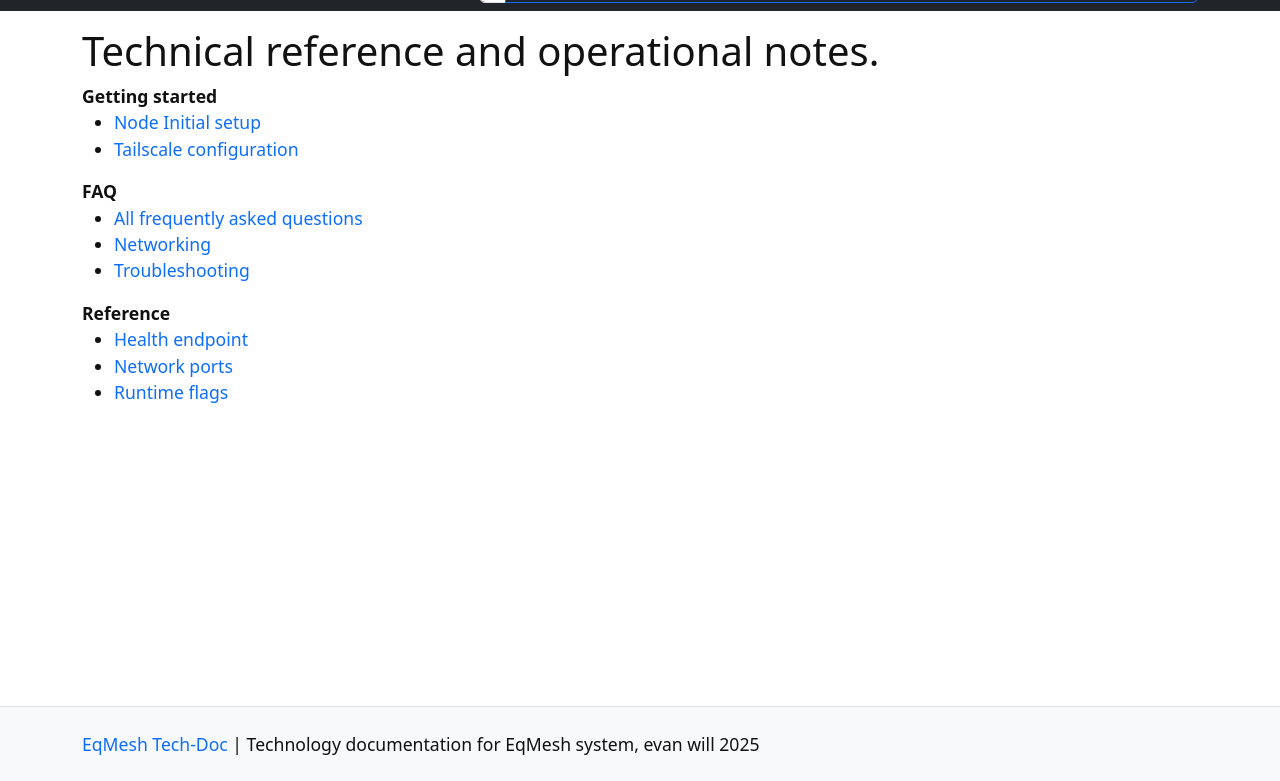
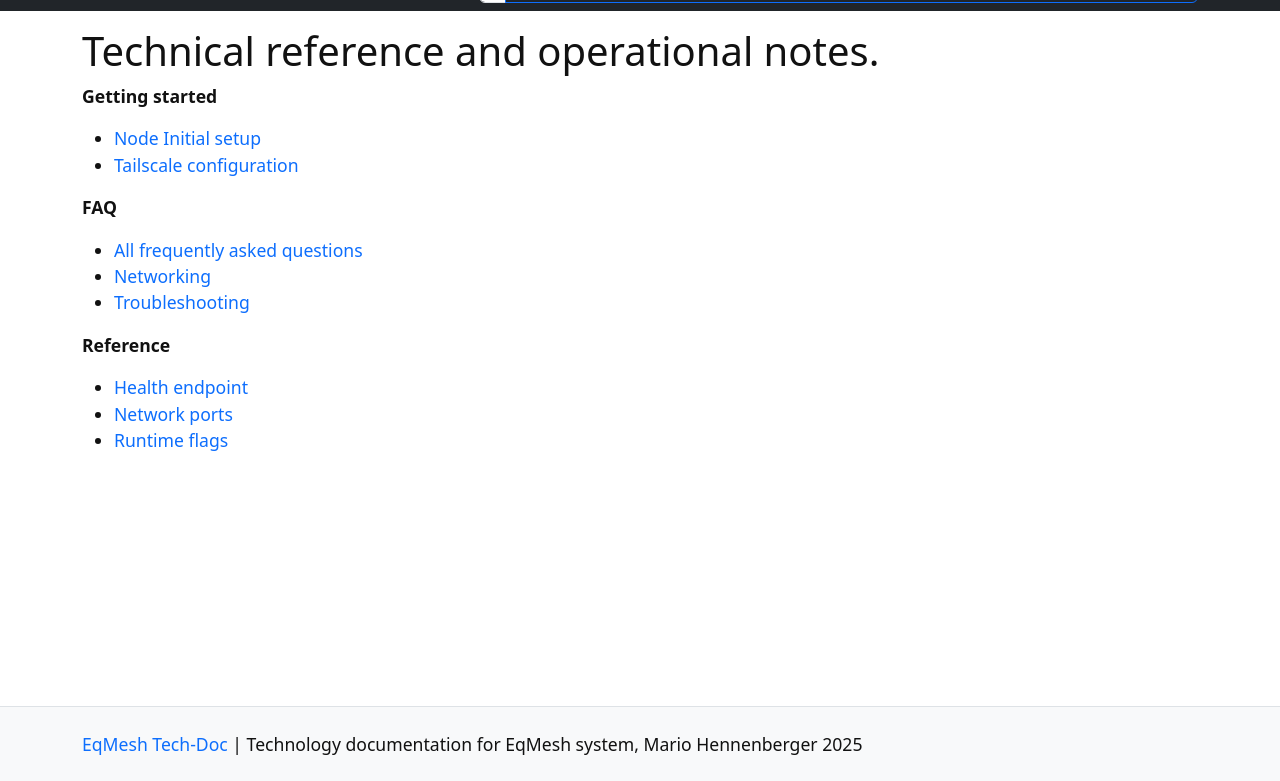
Before and after one commit to EqMesh/doc, a Jekyll site: the page built from docs/index.md, in a window 1280 px wide, cut to the strip 119-900 px from the top of the page. Built offline with Jekyll 4.4.1, drawn with Linux system fonts in a browser that asks for light colours; our own code applies the rules of GitHub Pages for plain Markdown files.

Commit message:
main page still terrible

```diff
--- a/docs/_config.yml
+++ b/docs/_config.yml
@@ -12,7 +12,7 @@
 title: EqMesh Tech-Doc
 description: "Technology documentation for EqMesh system"
 year: 2025
-author: evan will
+author: Mario Hennenberger
 #organization-name:
 # add search box to navbar, true/false
 search: true
--- a/docs/index.md
+++ b/docs/index.md
@@ -4,28 +4,22 @@ nav: Index
 nav_order: 0
 ---
 
-<div class="section">
   <strong>Getting started</strong>
   <ul>
     <li><a href="node/initial-setup.md">Node Initial setup</a></li>
     <li><a href="faq/tailscale.md">Tailscale configuration</a></li>
   </ul>
-</div>
 
-<div class="section">
   <strong>FAQ</strong>
   <ul>
     <li><a href="faq/index.md">All frequently asked questions</a></li>
     <li><a href="faq/networking.md">Networking</a></li>
     <li><a href="faq/troubleshooting.md">Troubleshooting</a></li>
   </ul>
-</div>
 
-<div class="section">
   <strong>Reference</strong>
   <ul>
     <li><a href="reference/health-endpoint.md">Health endpoint</a></li>
     <li><a href="reference/ports.md">Network ports</a></li>
     <li><a href="reference/flags.md">Runtime flags</a></li>
   </ul>
-</div>
```
